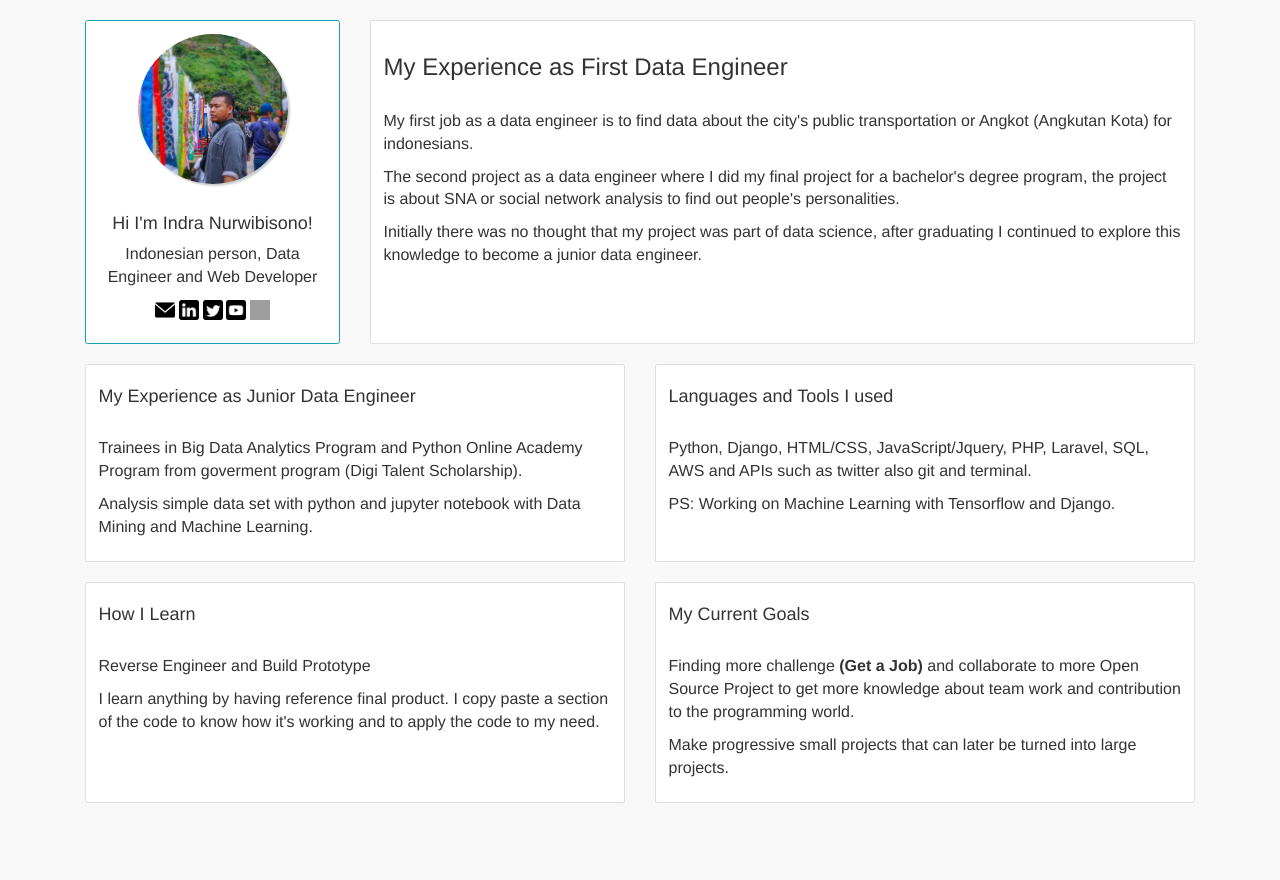
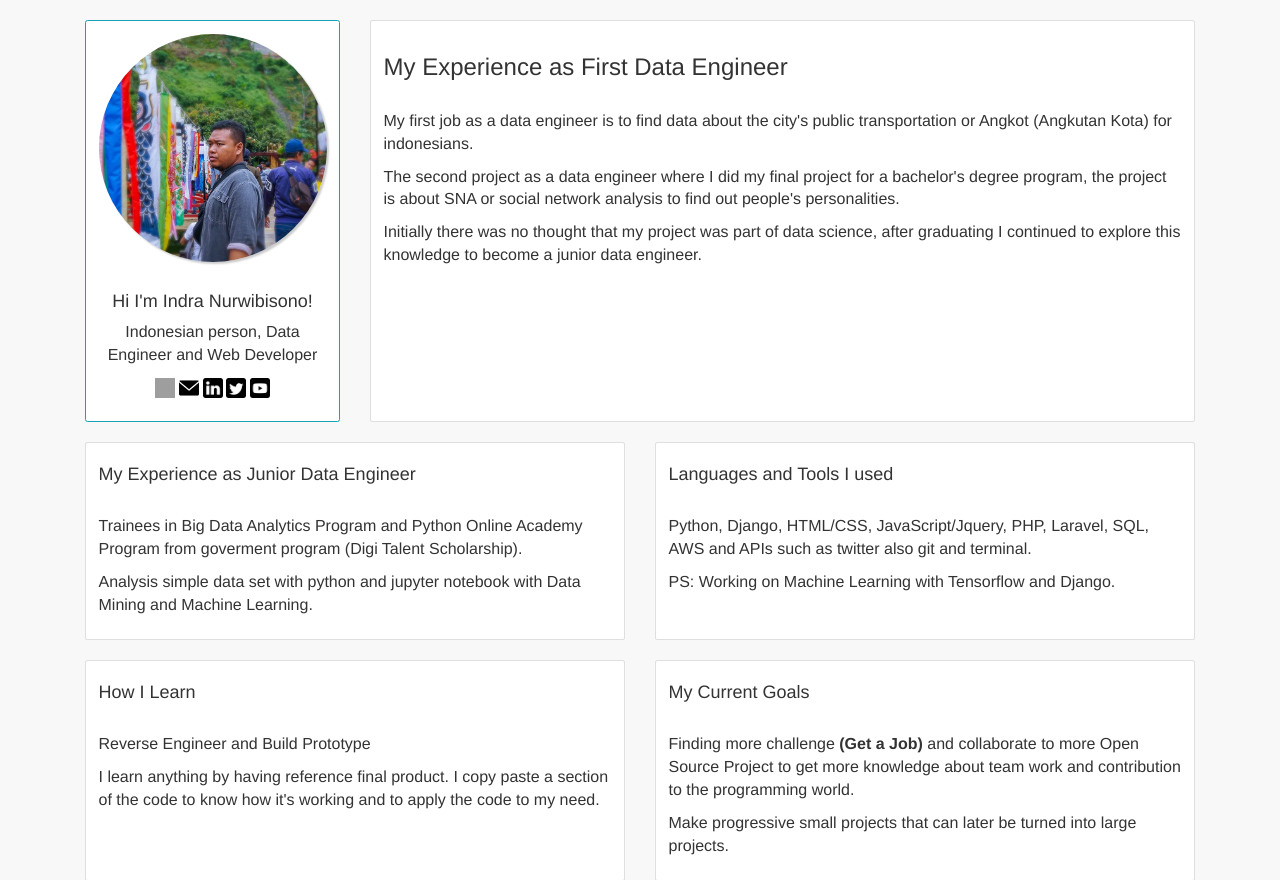
Before and after one commit to bigbisson/portfolio, a Django app: page / in a window 1280 px wide. Shown: the top 880 px of the page. Before the commit the page ends 803 px from the top, so only its background shows below. Run offline with Django 3.2, Linux system fonts and the light colour scheme; some libraries are stand-ins or nearby versions; some web fonts are replaced; grey boxes are pictures that could not be loaded.

Commit message:
Add FavIcon

```diff
--- a/base/templates/base/home.html
+++ b/base/templates/base/home.html
@@ -7,6 +7,7 @@
     <meta charset="UTF-8">
     <meta name="viewport" content="width=device-width, initial-scale=1.0">
     <title>Indra Nurwibisono</title>
+    <link rel="shortcut icon" href="{% static 'images/favicon.ico' %}" />
     <link href="{% static '/css/main.css' %}" rel="stylesheet" type="text/css">
     <link rel="stylesheet" href="https://cdn.jsdelivr.net/npm/bootstrap@4.5.3/dist/css/bootstrap.min.css"
         integrity="sha384-TX8t27EcRE3e/ihU7zmQxVncDAy5uIKz4rEkgIXeMed4M0jlfIDPvg6uqKI2xXr2" crossorigin="anonymous">
@@ -33,7 +34,11 @@
                     <br>
                     <h4>Hi I'm Indra Nurwibisono!</h4>
                     <p>Indonesian person, Data Engineer and Web Developer</p>
+                    <!-- <p>+62-812-908-86879</p> -->
                     <ul class="social-links">
+                        <li><a href="https://github.com/bigbisson/" target="_blank"><img class="social"
+                                    src="https://raw.githubusercontent.com/github/explore/78df643247d429f6cc873026c0622819ad797942/topics/github/github.png"
+                                    alt="Github"></a></li>
                         <li><a href="mailto:bigmasterindra@yahoo.com"><img class="social"
                                     src="{% static 'images/mail.png' %}" alt="eMail"></a></li>
                         <li><a href="https://www.linkedin.com/in/indranw/" target="_blank"><img class="social"
@@ -42,9 +47,6 @@
                                     src="{% static 'images/twitter.png' %}" alt="Twitter"></a></li>
                         <li><a href="https://www.youtube.com/channel/UCnoeHiOEtvEY-l841vqBRGA" target="_blank"><img
                                     class="social" src="{% static 'images/youtube.png' %}" alt="Youtube"></a></li>
-                        <li><a href="https://github.com/bigbisson/" target="_blank"><img class="social"
-                                    src="https://raw.githubusercontent.com/github/explore/78df643247d429f6cc873026c0622819ad797942/topics/github/github.png"
-                                    alt="Github"></a></li>
                     </ul>
                 </div>
             </article>
--- a/portfolio/settings.py
+++ b/portfolio/settings.py
@@ -23,7 +23,7 @@ BASE_DIR = Path(__file__).resolve().parent.parent
 SECRET_KEY = 'v7h_s0k9$%l-8cpj$ji_+kawee%5t+_1insjypo4a6bu_)f%xw'
 
 # SECURITY WARNING: don't run with debug turned on in production!
-DEBUG = False
+DEBUG = True
 
 ALLOWED_HOSTS = ['.herokuapp.com', '127.0.0.1']
 
--- a/static/css/main.css
+++ b/static/css/main.css
@@ -42,8 +42,8 @@ p {
 }
 
 #profile-pic {
-  width: 150px;
-  height: 150px;
+  width: 100%;
+  height: auto;
   border-radius: 50%;
   margin-left: auto;
   margin-right: auto;
```
Also changed, not shown: static/images/favicon.ico (added), static/images/phone.png (added).
